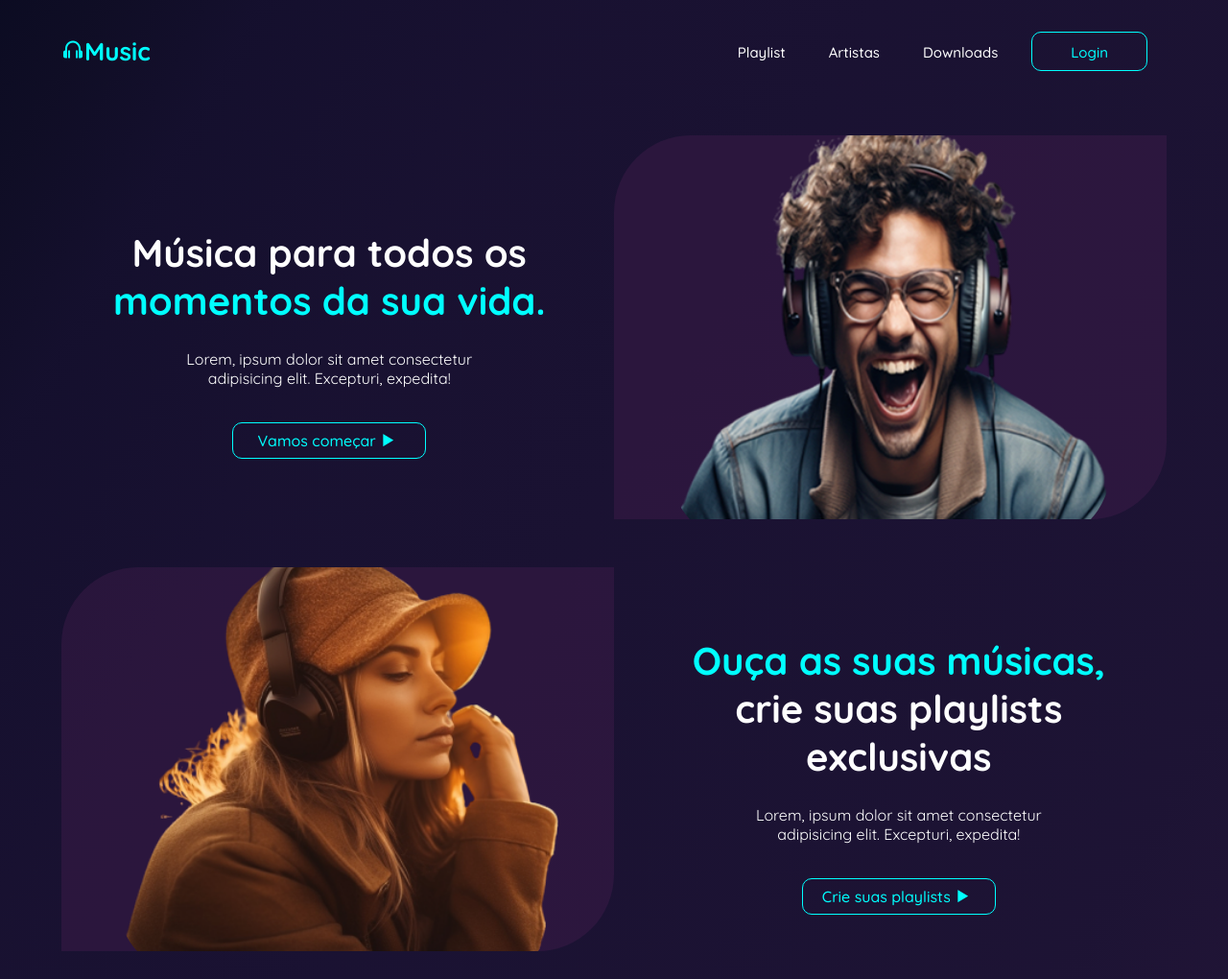
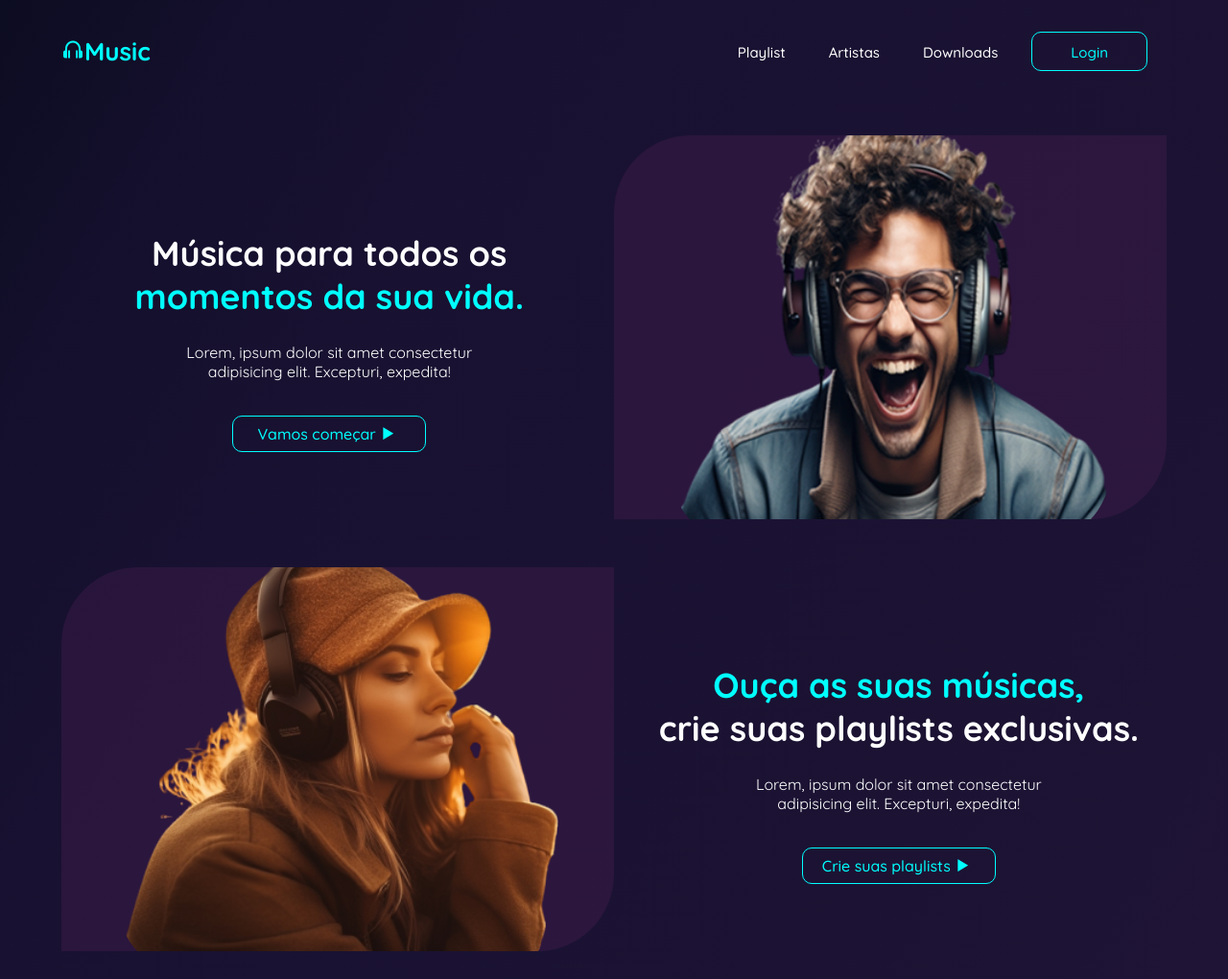
Before and after one commit to thibapso/Checkpoint2-Web, a plain HTML site: page index.html in a window 1280 px wide. Shown: the top 1020 px of the page at 96% size. Drawn offline with nearby package versions, Linux system fonts and the light colour scheme.

Commit message:
Add files via upload

```diff
--- a/index.html
+++ b/index.html
@@ -59,7 +59,7 @@
 
                 <div class="texto">
                     <h2 class="frase1__user2 hero__musica">Ouça as suas músicas, <br><span
-                            class="frase2__user2 hero__momentos">crie suas playlists exclusivas</span></h2>
+                            class="frase2__user2 hero__momentos">crie suas playlists exclusivas.</span></h2>
                     <p class="hero__lorem">
                         Lorem, ipsum dolor sit amet consectetur <br> adipisicing elit. Excepturi, expedita!
                     </p>
--- a/style.css
+++ b/style.css
@@ -123,11 +123,13 @@ main {
 .frase1__user1,
 .frase2__user2 {
     color: #FFFFFF;
+    font-size: 36px;
 }
 
 .frase2__user1,
 .frase1__user2 {
     color: #00ffff;
+    font-size: 36px;
 }
 
 .hero__lorem {
@@ -180,12 +182,13 @@ main {
     transform: scale(1.1);
 }
 
-.comecar {
-    transition: transform 0.3s;
+.comecar:hover {
+    background-color: #FFFFFF;
+    border-color: #FFFFFF;
 }
 
 .comecar:hover {
-    transform: scale(1.2);
+    color: #0C0C23;
 }
 
 .hero__musica,
```
